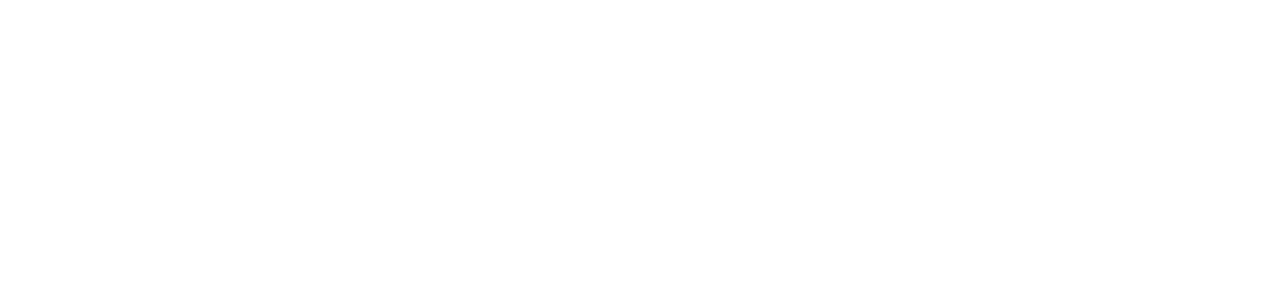
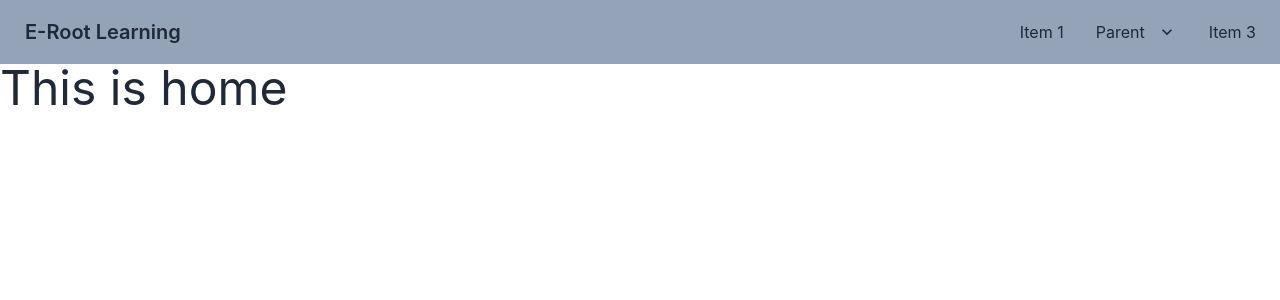
Before and after one commit to rawfoon/e-root-learning-client-, a React (Create React App) app: page / in a window 1280 px wide. Shown: the top 300 px of the page. Built offline with nearby package versions, Linux system fonts and the light colour scheme.

Commit message:
tailwind and daisyUi set and footer , header set

```diff
--- a/package.json
+++ b/package.json
@@ -6,6 +6,7 @@
     "@testing-library/jest-dom": "^5.16.5",
     "@testing-library/react": "^13.4.0",
     "@testing-library/user-event": "^13.5.0",
+    "daisyui": "^2.33.0",
     "firebase": "^9.12.1",
     "react": "^18.2.0",
     "react-dom": "^18.2.0",
@@ -36,5 +37,10 @@
       "last 1 firefox version",
       "last 1 safari version"
     ]
+  },
+  "devDependencies": {
+    "autoprefixer": "^10.4.12",
+    "postcss": "^8.4.18",
+    "tailwindcss": "^3.2.1"
   }
 }
--- /dev/null
+++ b/postcss.config.js
@@ -0,0 +1,6 @@
+module.exports = {
+  plugins: {
+    tailwindcss: {},
+    autoprefixer: {},
+  },
+}
--- a/src/App.js
+++ b/src/App.js
@@ -1,9 +1,13 @@
 
 import './App.css';
+import {RouterProvider} from 'react-router-dom'
+import {routes} from './Routes/Routes'
 
 function App() {
   return (
-    <div className="App">
+    <div >
+
+      <RouterProvider router={routes}></RouterProvider>
 
     </div>
   );
--- a/src/Context/AuthProvider/AuthProvider.js
+++ b/src/Context/AuthProvider/AuthProvider.js
@@ -1,7 +1,11 @@
 import React, {  createContext } from 'react';
+import {getAuth} from 'firebase/auth'
+import app from '../../firebase/firebase.config';
 
 
 export const AuthContext = createContext()
+
+const auth = getAuth(app)
 
 const AuthProvider = ({children}) => {
 
--- /dev/null
+++ b/src/Pages/Courses/Courses.js
@@ -0,0 +1,11 @@
+import React from 'react';
+
+const Courses = () => {
+    return (
+        <div>
+            <h1>This is courses</h1>
+        </div>
+    );
+};
+
+export default Courses;
--- /dev/null
+++ b/src/Pages/Home/Home.js
@@ -0,0 +1,11 @@
+import React from 'react';
+
+const Home = () => {
+    return (
+        <div>
+            <h2 className='text-5xl'>This is home</h2>
+        </div>
+    );
+};
+
+export default Home;
--- /dev/null
+++ b/src/Routes/Routes.js
@@ -0,0 +1,22 @@
+import { createBrowserRouter } from "react-router-dom";
+import Main from "../layout/Main";
+import Courses from "../Pages/Courses/Courses";
+import Home from "../Pages/Home/Home";
+
+
+export const routes = createBrowserRouter([
+    {
+        path: '/',
+        element: <Main></Main>,
+        children: [
+            {
+                path: '/',
+                element: <Home></Home>
+            },
+            {
+                path: '/courses',
+                element: <Courses></Courses>
+            }
+        ]
+    }
+])
--- /dev/null
+++ b/src/Shared/Footer.js/Footer.js
@@ -0,0 +1,11 @@
+import React from 'react';
+
+const Footer = () => {
+    return (
+        <div>
+
+        </div>
+    );
+};
+
+export default Footer;
--- /dev/null
+++ b/src/Shared/Herder.js/Header.js
@@ -0,0 +1,47 @@
+import React from "react";
+
+const Header = () => {
+  return (
+    <div >
+      <div className="navbar bg-slate-400">
+        <div className="flex-1">
+          <a className="btn btn-ghost normal-case text-xl">E-Root Learning</a>
+        </div>
+        <div className="flex-none">
+          <ul className="menu menu-horizontal p-0">
+            <li>
+              <a>Item 1</a>
+            </li>
+            <li tabIndex={0}>
+              <a>
+                Parent
+                <svg
+                  className="fill-current"
+                  xmlns="http://www.w3.org/2000/svg"
+                  width="20"
+                  height="20"
+                  viewBox="0 0 24 24"
+                >
+                  <path d="M7.41,8.58L12,13.17L16.59,8.58L18,10L12,16L6,10L7.41,8.58Z" />
+                </svg>
+              </a>
+              <ul className="p-2 bg-base-100">
+                <li>
+                  <a>Submenu 1</a>
+                </li>
+                <li>
+                  <a>Submenu 2</a>
+                </li>
+              </ul>
+            </li>
+            <li>
+              <a>Item 3</a>
+            </li>
+          </ul>
+        </div>
+      </div>
+    </div>
+  );
+};
+
+export default Header;
--- a/src/index.css
+++ b/src/index.css
@@ -1,3 +1,8 @@
+@tailwind base;
+@tailwind components;
+@tailwind utilities;
+
+
 body {
   margin: 0;
   font-family: -apple-system, BlinkMacSystemFont, 'Segoe UI', 'Roboto', 'Oxygen',
--- /dev/null
+++ b/src/layout/Main.js
@@ -0,0 +1,17 @@
+import React from 'react';
+import { Outlet } from 'react-router-dom';
+import Footer from '../Shared/Footer.js/Footer';
+import Header from '../Shared/Herder.js/Header';
+// import Home from '../Pages/Home/Home';
+
+const Main = () => {
+    return (
+        <div >
+            <Header></Header>
+            <Outlet></Outlet>
+            <Footer></Footer>
+        </div>
+    );
+};
+
+export default Main;
--- /dev/null
+++ b/tailwind.config.js
@@ -0,0 +1,10 @@
+/** @type {import('tailwindcss').Config} */
+module.exports = {
+  content: [
+    "./src/**/*.{js,jsx,ts,tsx}",
+  ],
+  theme: {
+    extend: {},
+  },
+  plugins: [require("daisyui")],
+}
```
Also changed, not shown: 1 other file (tests, documents, lock files or other folders).
